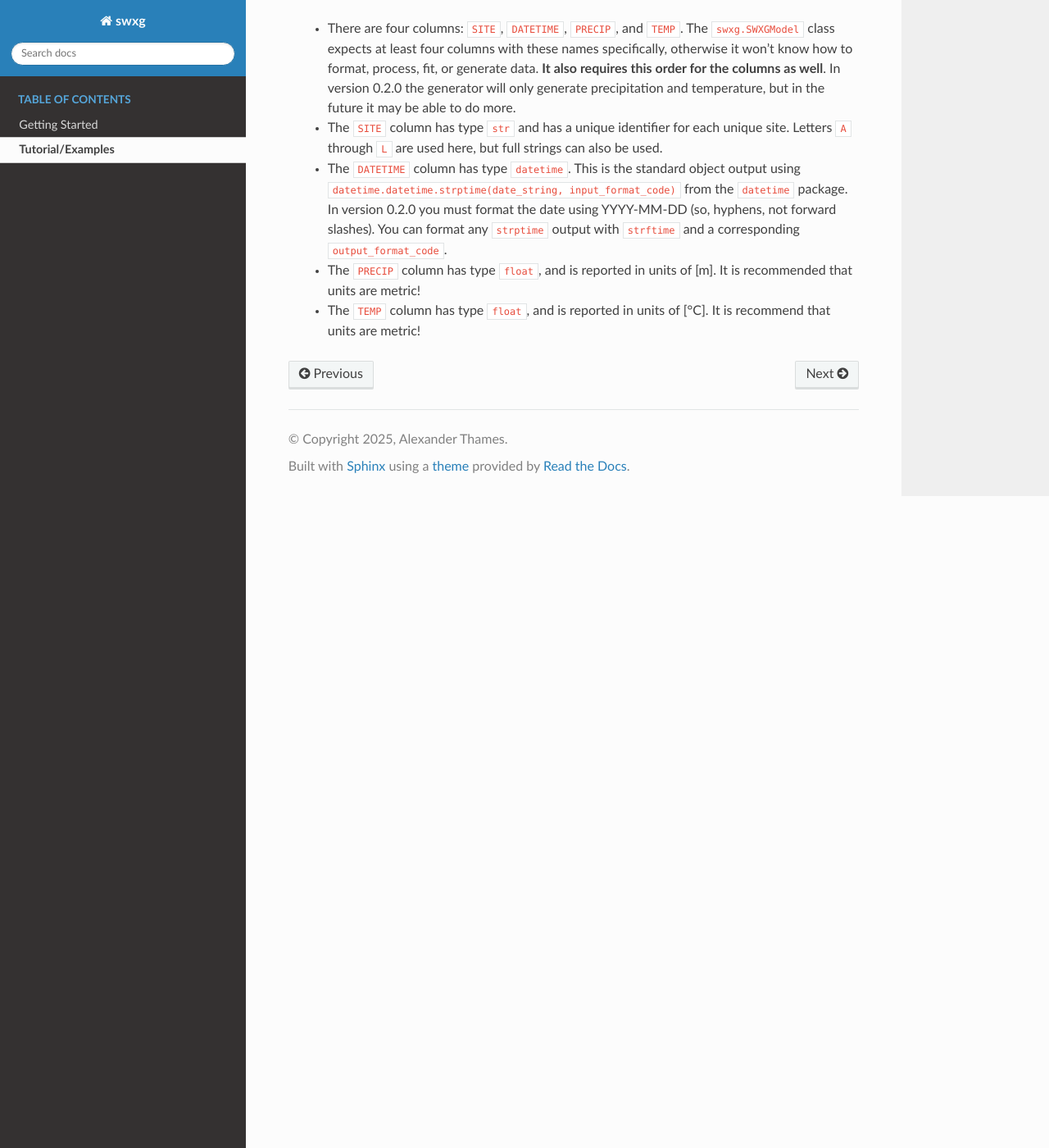
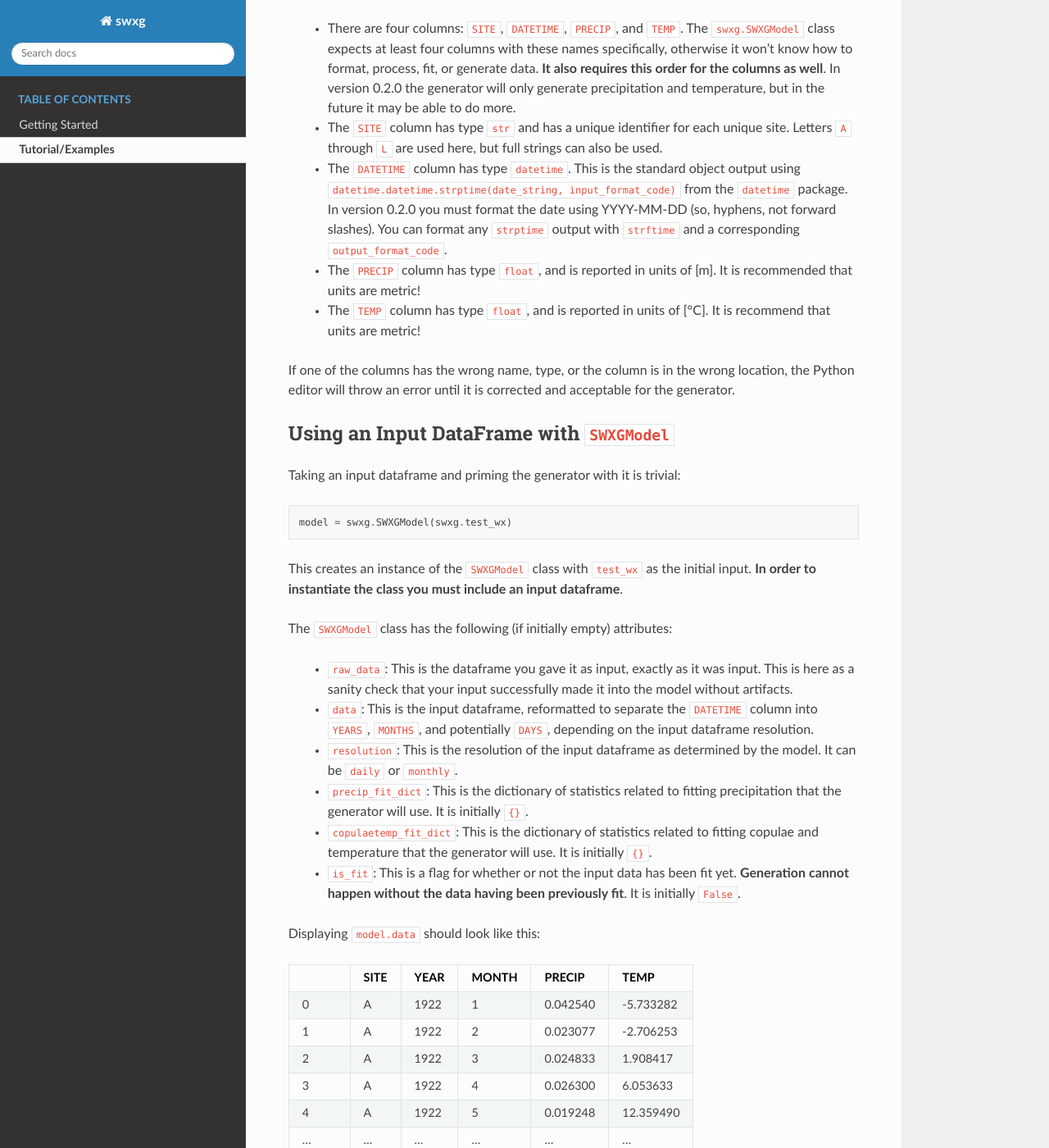
Before and after one commit to xthames/swxg, a Sphinx documentation site: the page built from docs/source/examples/index.rst, in a window 1280 px wide and 1400 px high, scrolled down 1128 px. Shown: the whole window at 82% size. Built offline with Sphinx 7.4.7 and the Read the Docs theme 3.1.0, drawn with Linux system fonts in a browser that asks for light colours; some of the changed text lies outside the part shown.

Commit message:
more ReadTheDocs/Tutorial

```diff
--- a/docs/source/examples/index.rst
+++ b/docs/source/examples/index.rst
@@ -17,8 +17,8 @@ The ``swxg`` package only has two methods:
  * ``swxg.SWXGModel``: a class that fits the dataset, and from that can validate the fit, can generate new data, and can compare the generated data to the input data.
  * ``swxg.test_wx``: the test dataset that we'll work with for the tutorial. If you are familiar with ``swxg`` you do not need to import this.
 
-``test_wx``
------------
+The ``test_wx`` DataFrame
+-------------------------
 
 The ``swxg.test_wx`` dataset is a Pandas dataframe that on display should look like this:
 
@@ -47,3 +47,49 @@ Let's parse this dataframe:
  * The ``DATETIME`` column has type ``datetime``. This is the standard object output using ``datetime.datetime.strptime(date_string, input_format_code)`` from the ``datetime`` package. In version 0.2.0 you must format the date using YYYY-MM-DD (so, hyphens, not forward slashes). You can format any ``strptime`` output with ``strftime`` and a corresponding ``output_format_code``.
  * The ``PRECIP`` column has type ``float``, and is reported in units of [m]. It is recommended that units are metric!
  * The ``TEMP`` column has type ``float``, and is reported in units of [\ |deg|\ C]. It is recommend that units are metric!
+
+If one of the columns has the wrong name, type, or the column is in the wrong location, the Python editor will throw an error until it is corrected and acceptable for the generator.
+
+Using an Input DataFrame with ``SWXGModel``
+-------------------------------------------
+
+Taking an input dataframe and priming the generator with it is trivial:
+
+.. code-block:: python
+
+    model = swxg.SWXGModel(swxg.test_wx)
+
+This creates an instance of the ``SWXGModel`` class with ``test_wx`` as the initial input. **In order to instantiate the class you must include an input dataframe**.
+
+The ``SWXGModel`` class has the following (if initially empty) attributes:
+
+ * ``raw_data``: This is the dataframe you gave it as input, exactly as it was input. This is here as a sanity check that your input successfully made it into the model without artifacts.
+ * ``data``: This is the input dataframe, reformatted to separate the ``DATETIME`` column into ``YEARS``, ``MONTHS``, and potentially ``DAYS``, depending on the input dataframe resolution.
+ * ``resolution``: This is the resolution of the input dataframe as determined by the model. It can be ``daily`` or ``monthly``.
+ * ``precip_fit_dict``: This is the dictionary of statistics related to fitting precipitation that the generator will use. It is initially ``{}``.
+ * ``copulaetemp_fit_dict``: This is the dictionary of statistics related to fitting copulae and temperature that the generator will use. It is initially ``{}``.
+ * ``is_fit``: This is a flag for whether or not the input data has been fit yet. **Generation cannot happen without the data having been previously fit**. It is initially ``False``.
+
+Displaying ``model.data`` should look like this:
+
+=====  ====  ====  =====  ========  =========
+ ..    SITE  YEAR  MONTH   PRECIP     TEMP
+=====  ====  ====  =====  ========  =========
+  0     A    1922    1    0.042540  -5.733282
+  1     A    1922    2    0.023077  -2.706253
+  2     A    1922    3    0.024833   1.908417
+  3     A    1922    4    0.026300   6.053633
+  4     A    1922    5    0.019248  12.359490
+...    ...   ...    ...     ...       ...
+13843   L    2023    8    0.043041  15.225745
+13844   L    2023    9    0.035799  11.344369
+13845   L    2023   10    0.032206   5.430705
+13846   L    2023   11    0.029645  -1.630817
+13847   L    2023   12    0.031300  -6.706674
+=====  ====  ====  =====  ========  =========
+
+and ``model.resolution == 'monthly'``. Note that the determination of the ``monthly`` or ``daily`` resolution comes from the set of day values in the ``DATETIME`` raw data column. If you have multiple days in that column, the generator will assume you are inputting daily data. Picking a single day for all data---it doesn't matter which---will assume monthly data.
+
+.. note::
+
+    It is permissible to overwrite the model attributes, if you are comfortable with doing so and understand how fitting and/or generator works. It is recommended that you do not and let the generator do this for you.
```
